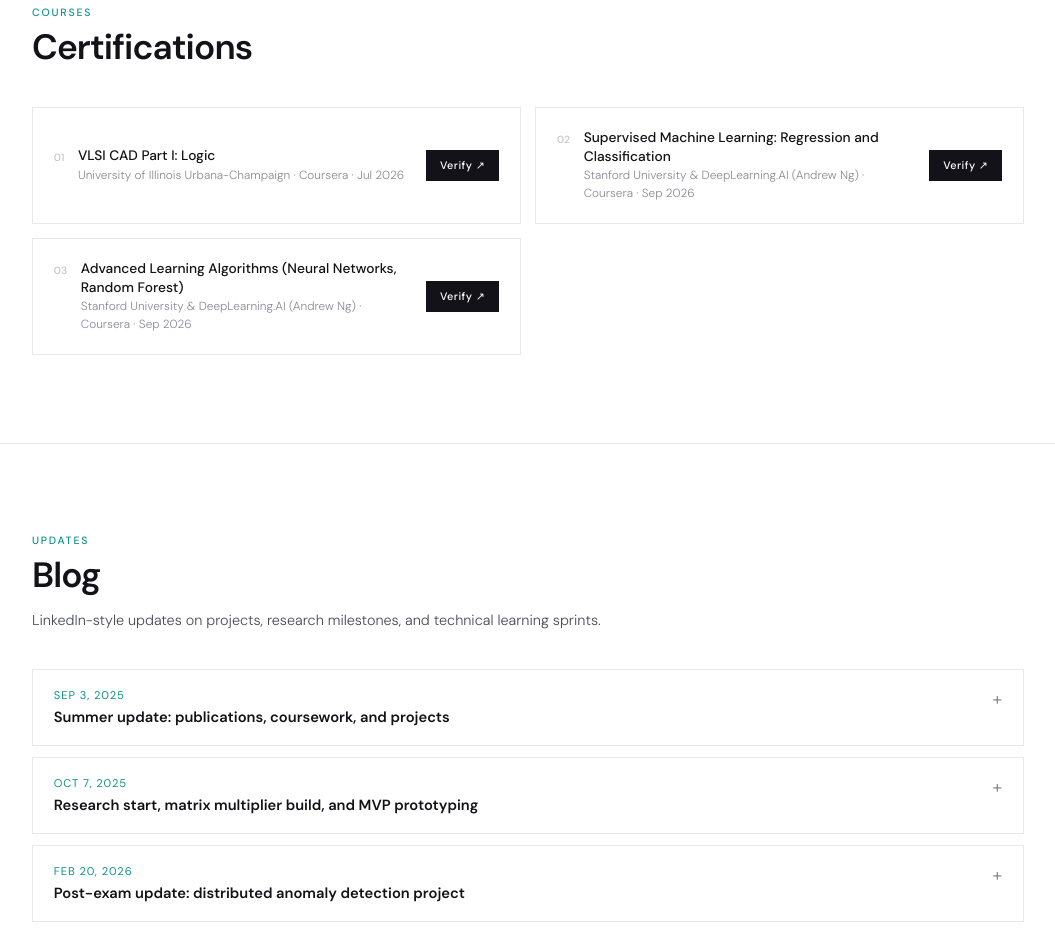
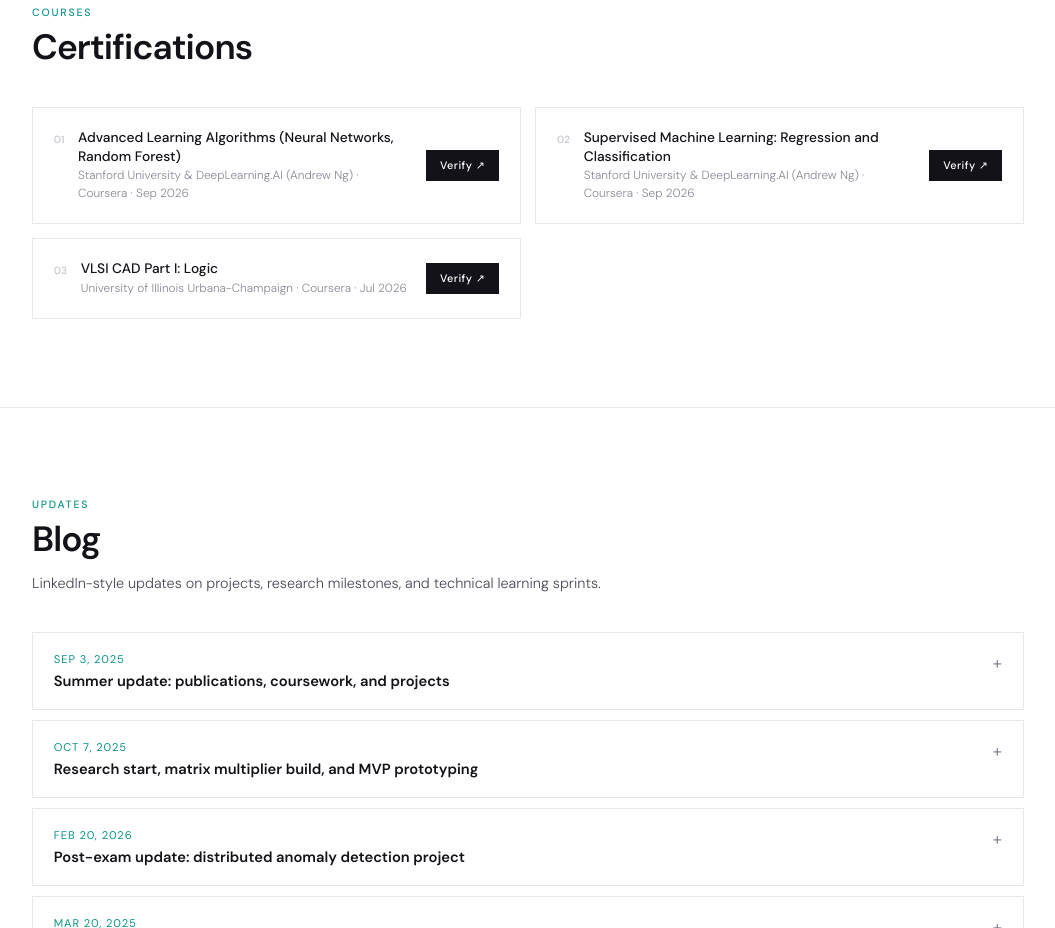
Before and after one commit to kadgitub7/portfolio, a Next.js app: page / in a window 1280 px wide. Shown: the part 8360-9288 px from the top of the page, without its empty margins (112-1167 px from the left). Built offline with nearby package versions, Linux system fonts and the light colour scheme.

Commit message:
reordering

```diff
--- a/app/page.js
+++ b/app/page.js
@@ -463,11 +463,12 @@ const honours = [
 
 const certifications = [
   {
-    name: 'VLSI CAD Part I: Logic',
-    issuer: 'University of Illinois Urbana-Champaign',
+    name: 'Advanced Learning Algorithms (Neural Networks, Random Forest)',
+    issuer: 'Stanford University & DeepLearning.AI (Andrew Ng)',
     platform: 'Coursera',
-    date: 'Jul 2026',
-    verifyUrl: 'https://coursera.org/verify/3ZNLT809WRHO',
+    date: 'Sep 2026',
+    verifyUrl: 'https://coursera.org/verify/1P81B4TYHE9N',
+
   },
   {
     name: 'Supervised Machine Learning: Regression and Classification',
@@ -477,12 +478,11 @@ const certifications = [
     verifyUrl: 'https://coursera.org/verify/0IZH1H9UMAUD',
   },
   {
-    name: 'Advanced Learning Algorithms (Neural Networks, Random Forest)',
-    issuer: 'Stanford University & DeepLearning.AI (Andrew Ng)',
+    name: 'VLSI CAD Part I: Logic',
+    issuer: 'University of Illinois Urbana-Champaign',
     platform: 'Coursera',
-    date: 'Sep 2026',
-    verifyUrl: 'https://coursera.org/verify/1P81B4TYHE9N',
-
+    date: 'Jul 2026',
+    verifyUrl: 'https://coursera.org/verify/3ZNLT809WRHO',
   },
 ];
 
```
